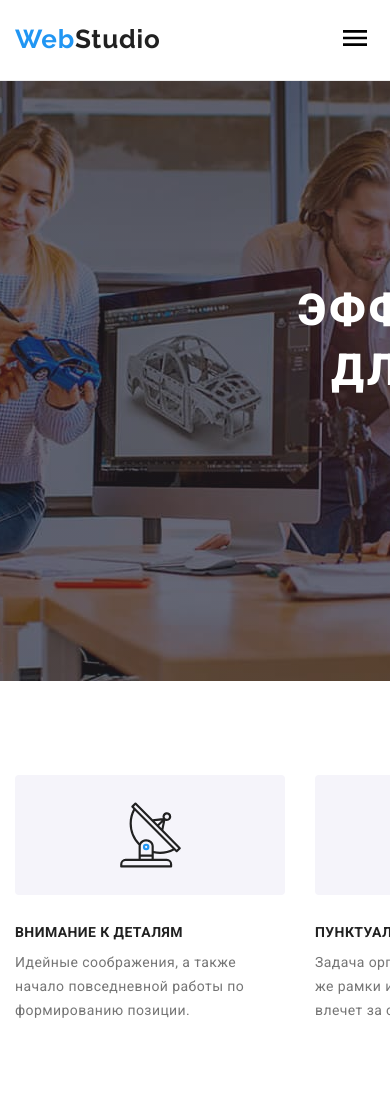
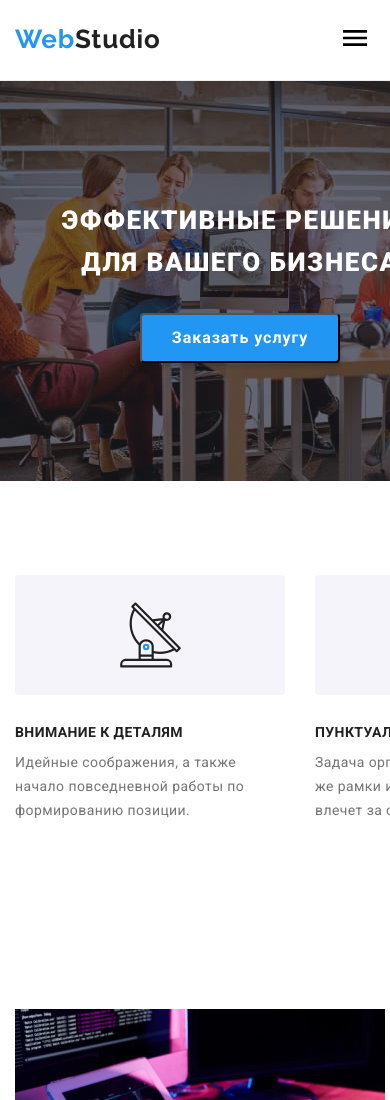
Before and after one commit to E-gap/goit-markup-hw-08, a plain HTML site: page index.html in a window 390 px wide. Shown: the top 1100 px of the page. Drawn offline with nearby package versions, Linux system fonts and the light colour scheme.

Commit message:
mobile-main

```diff
--- a/sass/components/_header.scss
+++ b/sass/components/_header.scss
@@ -13,19 +13,19 @@
     }
 
 
-@media screen and (max-width: 479px) {
+@media screen and (max-width: 480px) {
     display: flex;
     justify-content: space-around;
 
 }
 }
 
-@media screen and (max-width: 479px) {
+@media screen and (max-width: 480px) {
     .header .container {
     display: flex;
     justify-content: space-between;
     padding-right: 23px;
-    width: 479px;
+    width: 480px;
  }
 
 }
@@ -48,14 +48,14 @@
         margin-right: 0;
     }
 
-@media screen and (max-width: 479px) {
+@media screen and (max-width: 480px) {
     margin-right: 0;
 }
 
 }
 
 .menu-list, .list-contacts {
-    @media screen and (max-width: 479px) {
+    @media screen and (max-width: 480px) {
         display: none;
     }
 }
@@ -202,11 +202,11 @@
     border: none;
 
 
-    @media screen and (min-width: 480px) {
+    @media screen and (min-width: 481px) {
             display: none;
         }
 
-                @media screen and (max-width: 479px) {
+                @media screen and (max-width: 480px) {
                     margin-left: auto;
                 }
 
--- a/sass/components/_main-section.scss
+++ b/sass/components/_main-section.scss
@@ -25,20 +25,33 @@
     margin-bottom: 0;
     background-image: linear-gradient(to right, rgba(47, 48, 58, 0.4), rgba(47, 48, 58, 0.4)), url("../images/headimg.jpg");
     background-size: cover;
-    background-position: center;
 
 
+    @media screen and (max-width: 480px) {
+    background-image: linear-gradient(to right, rgba(47, 48, 58, 0.4), rgba(47, 48, 58, 0.4)), url("../images/header-mobile.jpg");
+    max-width: 480px;
+    height: 400px;
+
+        }
 
     .container {
         padding-top: 200px;
         text-align: center;
         padding-bottom: 200px;
+
+        @media screen and (max-width: 480px) {
+                max-width: 480px;
+                padding-top: 118px;
+                padding-left: 60px;
+                padding-right: 60px;
+
+            }
     }
 
 }
 
 .main-section__title {
-    width: 696px;
+    max-width: 696px;
     font-weight: $bolder-font;
     font-size: 44px;
     line-height: 1.36;
@@ -50,7 +63,17 @@
     margin-left: auto;
     margin-right: auto;
 
+    @media screen and (max-width: 480px) {
+
+            font-size: 26px;
+            line-height: 1.62;
+
+        }
+
 }
+
+
+
 
 .main-section__button {
     min-width: 200px;
```
Also changed, not shown: css/main.css, css/main.min.css, images/header-mobile.jpg (added), images/header-mobile@2x.jpg (added), 3 other files.
